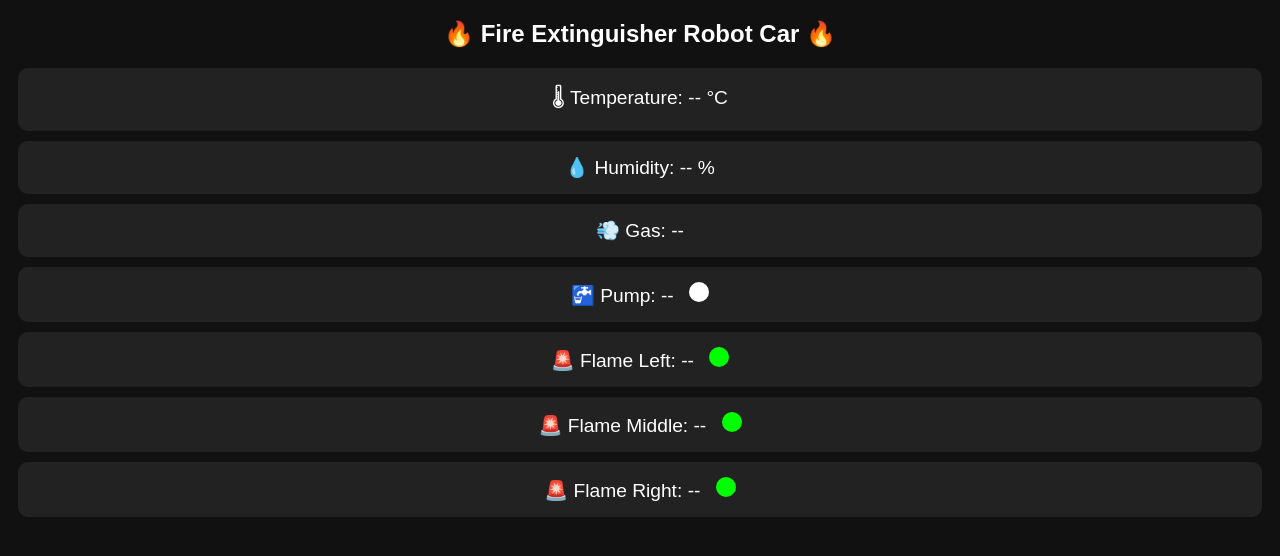
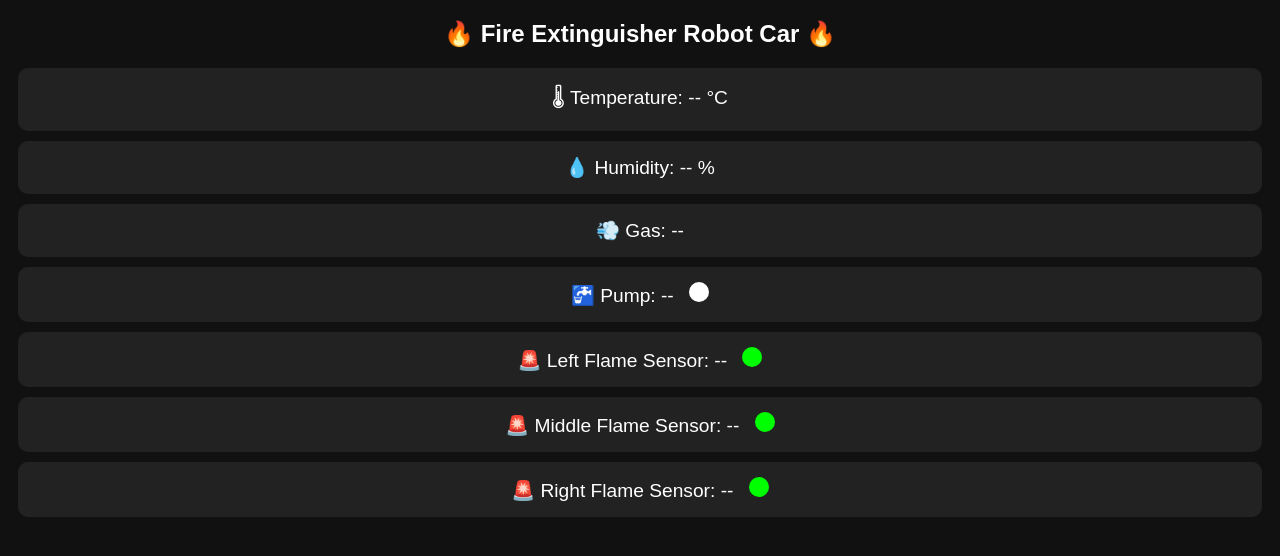
Before and after one commit to BlazingBeeFireRobotCar/BlazingBee, a plain HTML site: page index.html in a window 1280 px wide. Drawn offline with Linux system fonts and the light colour scheme; no server answers.

Commit message:
Update index.html

```diff
--- a/index.html
+++ b/index.html
@@ -41,13 +41,13 @@
   <div class="card">🚰 Pump: <span id="pump">--</span>
     <span id="pumpIndicator" class="indicator pump-off"></span>
   </div>
-  <div class="card">🚨 Flame Left: <span id="flameL">--</span>
+  <div class="card">🚨 Left Flame Sensor: <span id="flameL">--</span>
     <span id="flameLIndicator" class="indicator flame-off"></span>
   </div>
-  <div class="card">🚨 Flame Middle: <span id="flameM">--</span>
+  <div class="card">🚨 Middle Flame Sensor: <span id="flameM">--</span>
     <span id="flameMIndicator" class="indicator flame-off"></span>
   </div>
-  <div class="card">🚨 Flame Right: <span id="flameR">--</span>
+  <div class="card">🚨 Right Flame Sensor: <span id="flameR">--</span>
     <span id="flameRIndicator" class="indicator flame-off"></span>
   </div>
 
```
